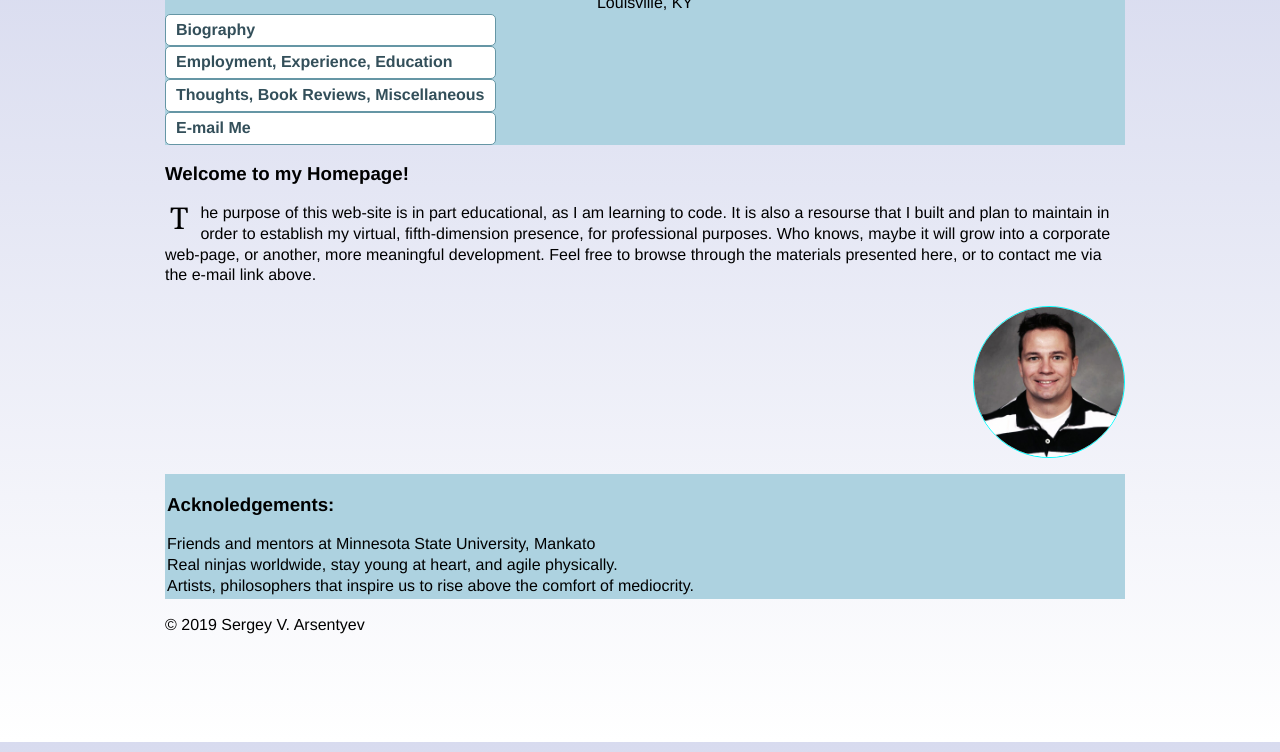
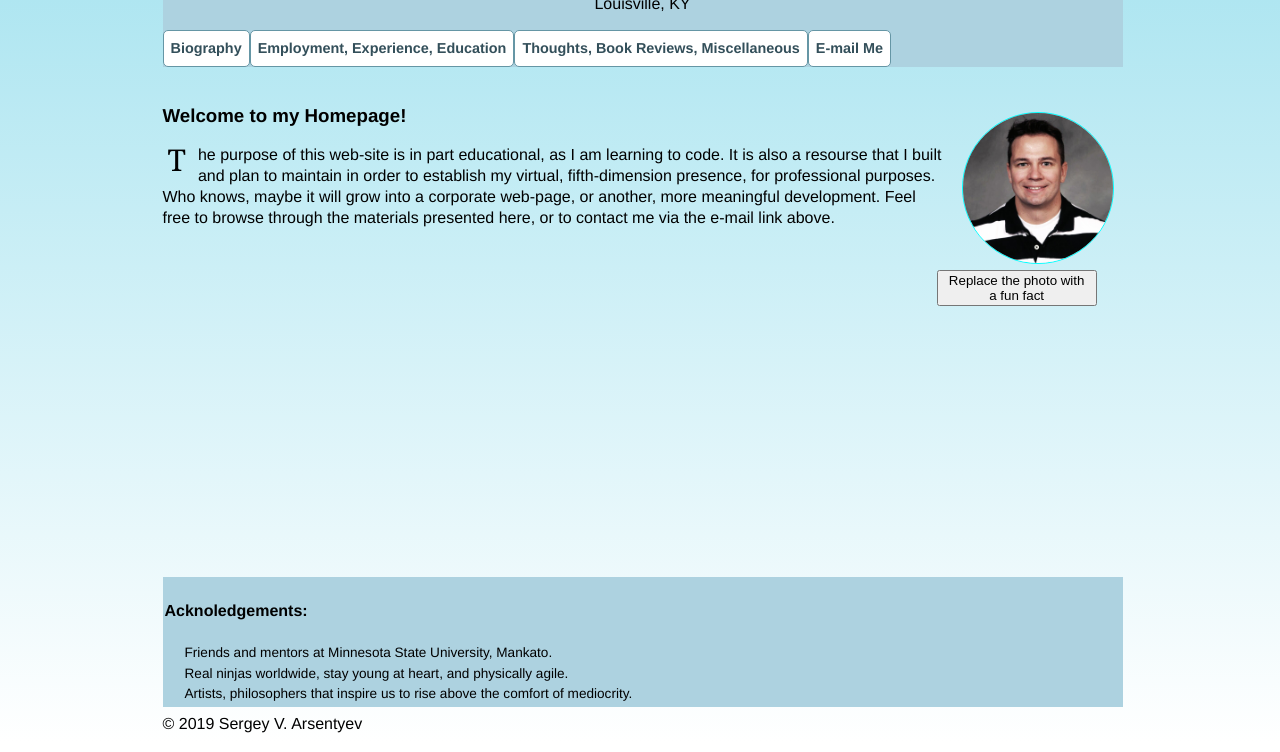
Before and after one commit to SergeyArsentyev/Portfolio, a plain HTML site: page index.html in a window 1280 px wide. Shown: the part 58-810 px from the top of the page. Drawn offline with Linux system fonts and the light colour scheme.

Commit message:
The finished project

```diff
--- a/css/main.css
+++ b/css/main.css
@@ -1,25 +1,46 @@
-html {height: 100%; padding: 0; margin: 0;}
-body{padding: 10px 0 0 10px;
-	width: 960px;
-	position:relative;
+html {padding: 0; margin: 0;}
+body{padding: 0 0 0 5px;
+	width: 100%;
 	margin: 0 auto;
+	/* the next 3 lines ensure the footer cleaves to the bottom of page */
 	display: flex;
 	flex-direction: column;
 	min-height: 100vh;
 	font-family: Helvetica, Arial, sans-serif;
 	font-size: 16px;
 	line-height: 130%;
-	background: -webkit-linear-gradient(top, rgb(216, 219, 239), #fff) no-repeat fixed;
+
+	/* Below I set the gradient background for each of the common browsers e.g. Firefox, IE, etc. */
+	background: -webkit-linear-gradient(top, rgb(169, 228, 240), #fff) no-repeat fixed;
 	background: -moz-linear-gradient(top, rgb(169, 228, 240), #fff) no-repeat fixed;
-	background: -o-linear-gradient(top, #D8EBEF, #fff) no-repeat fixed;
-	background: -ms-linear-gradient(top, #D8EBEF, #fff) no-repeat fixed;
+	background: -o-linear-gradient(top, rgb(169, 228, 240), #fff) no-repeat fixed;
+	background: -ms-linear-gradient(top, rgb(169, 228, 240), #fff) no-repeat fixed;
 }
+
+h1{color: #990000; font-weight: normal; font-size: 22px;}
+
+/* the round picture formatting plus the margins to float it level with the paragraph */
+.main-photo {position: center;
+	margin: 25px 0 0 25px;
+	border: solid 1px aqua;
+	border-radius: 50%;
+	}
+
+	/* my fancy firstletter T */
+.intro:first-letter {
+	float: left;
+	font-size: 30px;
+	font-family: georgia;
+	padding: 0px 5px;
+	margin: 5px 7px 0 0;}
 
 .header-container {border-bottom: 2 px solid white}
 
 .footer-container, .main aside {border-top: 2 px solid white}
 
 .header-container, .footer, .main-aside {background: rgb(173, 210, 224)}
+
+.flex {font-size: 0.9em;}
 
 nav ul {float: left;
 	margin: 0;
@@ -30,38 +51,30 @@ nav a{display: block;
 	color: #334F5A;
 	font-weight: bold;
 	text-decoration: none;
-	padding: 5px 10px;
+	/* the line above removes the undesireble bullet-points */
+	padding: 5px;
 	border: 1px solid #6596A5;
 	border-radius: 5px;
-	background: #fff;
-}
+	background: #fff;}
 
 a{color: #09147a;}
 a:hover{text-decoration: underline;}
 a:visited{color: #990000;}
 
+.main {padding: 30px 0;}
+
+.main aside {padding: 0px 5% 10px}
+
 .main-container{
+	flex: 1;
+	/* the line above aids in creating the sticky footer */
 	position:relative;
-	margin: 0 auto;
-}
+	margin: 0 auto;}
 
+.footer-text{padding: 2px;}
 
-
-
-#header .title{font-size: 26px; margin-bottom: 35px; color: #334F5A;}
-
-
-#header ul li{
-	display: block-inline;
-	list-style: none;
-	margin-right: 3px;
-}
-
-#header ul li:first-child{margin-right: 0px;}
-
-
-
-#header li a:hover{color: #fff; background: #6596A5;}
+.footer .acknoledgements{margin-left: 20px;
+	font-size: 0.85em;}
 
 
 
@@ -71,113 +84,75 @@ a:visited{color: #990000;}
 
 
 
+/* mobile-first approach to responsive design */
+@media  only screen and (min-width: 480px) {
+	body {width: 100%}
+
+	/* horizontal span of the menu buttons */
+	.main {
+		padding: 20px 0;
+		display: flex;
+		flex-direction: row;
+	}
+	/* buttons of the same width */
+	.flex {
+		display: flex;
+		flex-wrap: wrap;
+	}
+
+	nav a {
+		float: left;
+		padding: 5px;
+		margin-bottom: 0;
+	}
 
 
+@media only screen and (min-width: 768px) {
+	body {width: auto;}
 
-
-
-
-
-.main-photo {position: center;
-	border: solid 1px aqua;
-	border-radius: 50%;
+	.main {
+		display: flex;
+		flex-direction: row;
 	}
-
-.MainHeader {text-align: center;
+/* ensuring the Header is centered */
+	.hat {text-align: center;
 		margin: 10px;
 	};
 
-
-
-p{margin: 0 0 10px 0;}
-
-
-
-
-
-.menu{
+	.title {
 		float: left;
-	font-size: 12px;
-	font-weight: bold;
+		font-size: 1.4em;
 	}
 
-#main{margin: 20px 0;}
+	nav {float: left}
 
-#main ul{margin: 10px 0; padding: 0px;}
-#main ul li{list-style: none;}
+	nav a {padding: 5px}
 
-.highlight{
-	-moz-border-radius:5px;
-	border-radius: 5px;
-	background: #fff;
-	padding: 10px;
-	margin-bottom: 20px;
-}
-#footer{
-	margin: 0 auto;
-	width: 100%;
-	border-top: solid 2px #fff;
-	bottom: 0;
-	background: #6596A5;
-	color: #fff;
-	padding: 0 0 0 10px;
+	.flex {
+		display: flex;
+		align-items: center;
 	}
 
-.footer-text{
-	width: 960px;
-	margin: 0 auto;
-	padding: 2px;
+	/* Separating the content into two columns for wider displays */
+	.main article {
+		float: left;
 	}
-
-#footer h3{
-	color: #fff;
-	padding: 0;
-	margin: 0;
-}
-
-#footer .acknoledgements{margin-left: 30px;
-	font-size: 0.85em;
-}
-.intro:first-letter {
-	float: left;
-	font-size: 30px;
-	font-family: georgia;
-	padding: 0px 5px;
-	margin: 5px 7px 0 0;
-}
-
-#footer a{color: #fff;
-	font-size: 14}
-
-img{
-	border: solid 1px #D8EBEF;
-	background: white;
-}
-
-.left{float: left; margin: 0 10px 10px 0;}
-.right{float: right;margin: 0 0 10px 10px;}
-.clear{clear: both;}
-
-h1{color: #990000; font-weight: normal; font-size: 22px;}
-h2{color: #990000; font-size: 16px; margin-top: 0px;}
-
-#header {
-	display: flex;
-	flex-direction: column;
-	height: 100px;
-}
-
-@media  (min-width: 769px) {
-	#header, .flex, .menu, .title {display: flex}
-	.flex {
-		flex-wrap: wrap;
-		flex-direction: column;
+	.main aside {
+		float: right;
 	}
 }
 
-@media (min-width: 1025) {
-	#container {
+@media only screen and (min-width: 960px) {
+	body {width: auto;}
+
+	.main {
 		display: flex;
-		flex-grow: 1;
+		flex-direction: row;
 	}
+
+	.header-container, .wrapper, .footer, #boot {
+		width:960px;
+		margin: 0 auto;}
+
+	#boot, .wrapper nav a {padding: 7px;}
 	}
--- a/index.html
+++ b/index.html
@@ -8,13 +8,16 @@
 
     <body>
         <div class="header-container">
-            <header>
+            <header class="wrapper">
+                <div class="hat">
+                    <!-- for easier centering of the page title -->
                 <h1 class="MainHeader">Sergey V. Arsentyev, MS</h1>
-                <center>Louisville, KY</center>
+                <p>Louisville, KY</p>
+                </div>
+
+                <!-- Here are the Menu or Navigation buttons -->
                 <nav>
-                <!-- <div id="header"> -->
-                <!-- <div class="flexx"> -->
-                    <ul>
+                    <ul class="flex">
                         <li><a href="Bio.html">Biography</a></li>
                         <li><a href="EEE.htm">Employment, Experience, Education</a></li>
                         <li><a href="Blog.html">Thoughts, Book Reviews, Miscellaneous</a></li>
@@ -25,30 +28,43 @@
         </div>
 
         <div class="main-container">
+            <div class="main wrapper">
+                <!-- the wrapper has two divisions, presented side-by-side: article, and an aside with my picture -->
+                <div>
                     <article>
                         <header>
                             <h3 class="title">Welcome to my Homepage!</h3>
                         </header>
                         <p class="intro">The purpose of this web-site is in part educational, as I am learning to code. It is also a resourse that I built and plan to maintain in order to establish my virtual, fifth-dimension presence, for professional purposes. Who knows, maybe it will grow into a corporate web-page, or another, more meaningful development. Feel free to browse through the materials presented here, or to contact me via the e-mail link above.</p>
                     </article>
+                </div>
 
+                <div>
                     <aside>
-                <div id="main" class="clear">
+                        <div id="main">
                             <div class="right">
                                 <img src="images/Sergey.jpg" width="150" height="150"
                                 alt="Sergey Arsentyev" class="main-photo">
                             </div>
+
+                            <!-- the button below is used for my JS and it hides the photo from the code directly above -->
+                            <button id=toggleList style="width:160px">Replace the photo with a fun fact</button>
                         </div>
                     </aside>
+                </div>
+            </div>
         </div>
 
         <div class="footer">
             <div class="footer-text">
-                <h3> Acknoledgements:</h3>
+                <h4> Acknoledgements:</h4>
                 <div class="acknoledgements">
-                    Friends and mentors at Minnesota State University, Mankato<br>                    Real ninjas worldwide, stay young at heart, and agile physically.<br>                    Artists, philosophers that inspire us to rise above the comfort of mediocrity.
+                    Friends and mentors at Minnesota State University, Mankato.<br>                    Real ninjas worldwide, stay young at heart, and physically agile.<br>                    Artists, philosophers that inspire us to rise above the comfort of mediocrity.
                 </div>
             </div>
-        </div><p>&copy; 2019 Sergey V. Arsentyev</p>
+        </div>
+        <!-- Finally, the copyright -->
+        <p id="boot">&copy; 2019 Sergey V. Arsentyev</p>
+        <script src="js/main.js"></script>
     </body>
 </html>
--- a/js/main.js
+++ b/js/main.js
@@ -0,0 +1,9 @@
+// This script replaces the photograph of the author with simple text upon clicking on it
+
+const toggleList=document.querySelector('#toggleList');
+const rightDiv=document.querySelector('.right');
+
+toggleList.addEventListener('click', () => {
+    toggleList.textContent = 'I enjoy fruit and pull-ups';
+    rightDiv.style.display = 'none';
+});
```
Also changed, not shown: 1 other file. Lines whose indentation alone changed are shown as unchanged.
